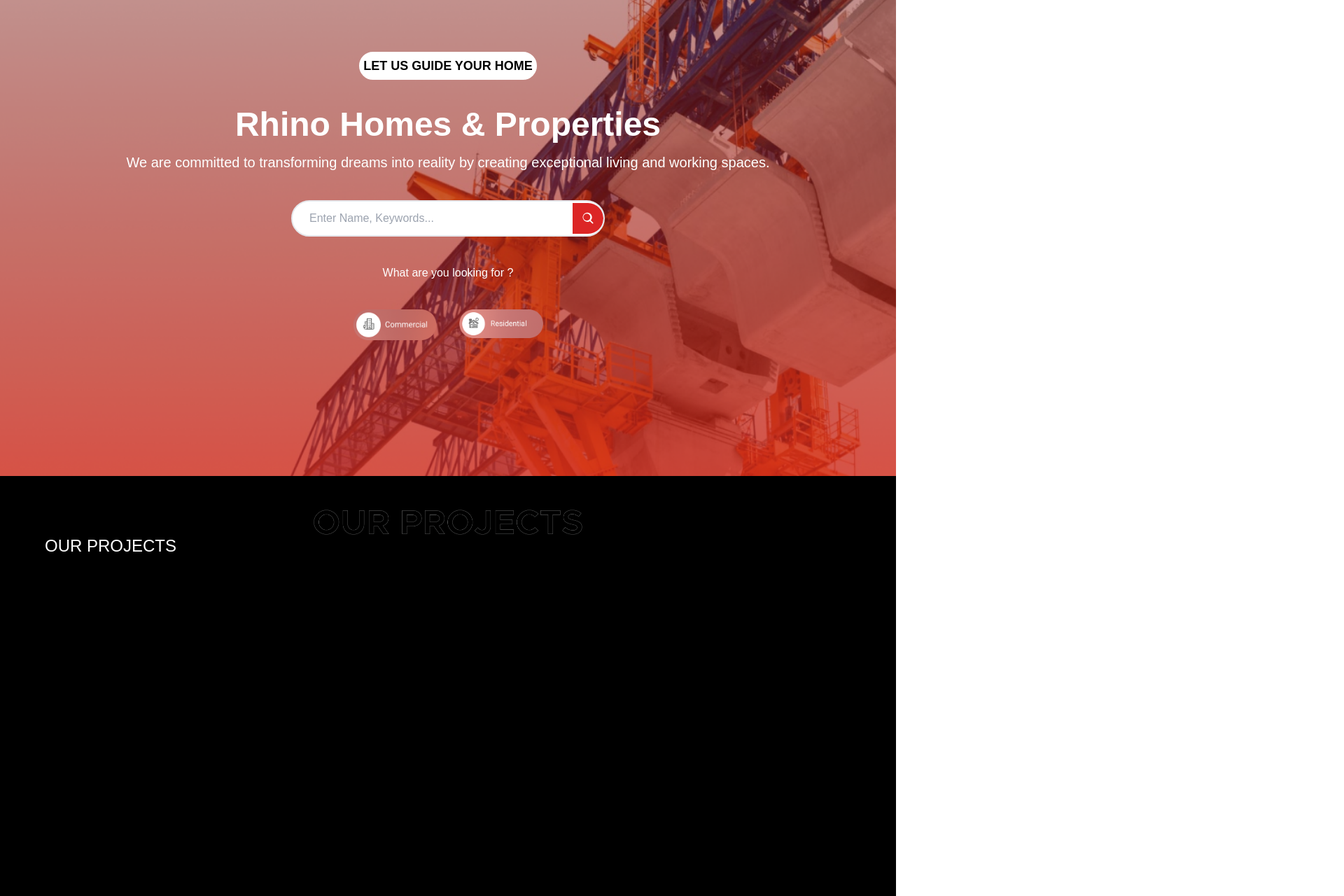
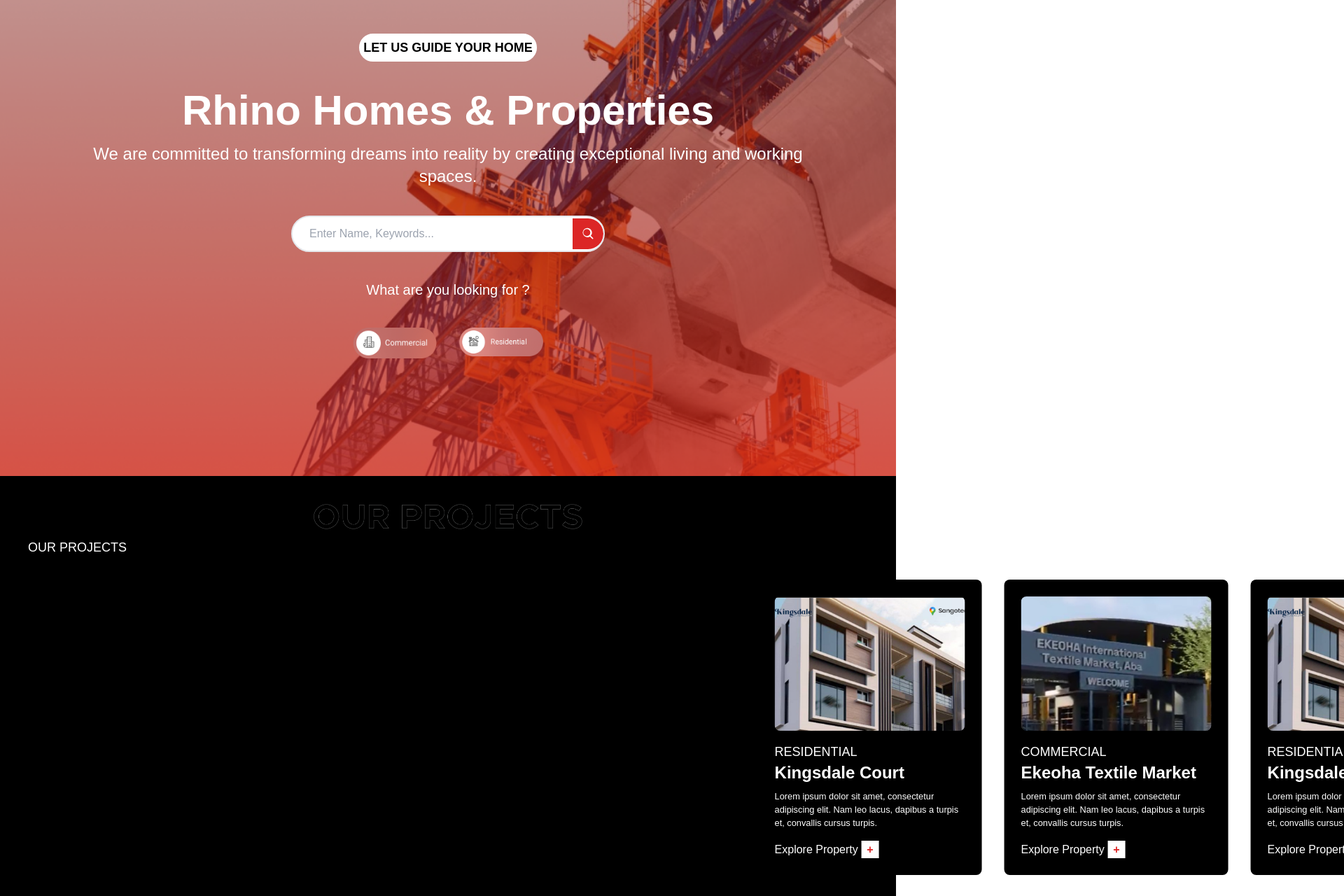
Before and after one commit to Ritephase1/rhp-website-fe, a Next.js app: page / in a window 1280 px wide. Shown: the part 120-1400 px from the top of the page at 70% size, 1920 px wide, since content can reach past the window. Built offline with nearby package versions, Linux system fonts and the light colour scheme.

Commit message:
Add responsiveness to the project component

```diff
--- a/src/components/Hero.js
+++ b/src/components/Hero.js
@@ -20,10 +20,10 @@ export default function Hero() {
       </div>
 
       {/* Hero Content */}
-      <h1 className="text-2xl md:text-5xl font-bold text-white mb-4">
+      <h1 className="text-2xl md:text-6xl lg:text-6xl font-bold text-white mb-4">
         Rhino Homes & Properties
       </h1>
-      <p className="text-sm w-[80%] md:text-xl text-white mx-auto mb-10">
+      <p className="text-sm w-[80%] md:text-2xl text-white mx-auto mb-10">
         We are committed to transforming dreams into reality by creating
         exceptional living and working spaces.
       </p>
@@ -53,7 +53,7 @@ export default function Hero() {
       </div>
 
       <div className="mt-10 text-white">
-        <p>What are you looking for ?</p>
+        <p className="md:text-xl">What are you looking for ?</p>
       </div>
 
       {/* Image Section */}
--- a/src/components/Project.js
+++ b/src/components/Project.js
@@ -2,17 +2,17 @@ import "../styles/home.css";
 
 export default function Projects() {
   return (
-    <section className="bg-black text-white py-12 px-16">
+    <section className="bg-black text-white py-10 px-10">
       <img
         src="/icons/OUR_PROJECTS.png"
         alt="OUR PROJECTS"
         className="w-96 mx-auto"
       />
-      <h2 className="text-2xl text-left mb-8">OUR PROJECTS</h2>
+      <h2 className="text-lg text-left pt-3 mb-3 md:mb-8">OUR PROJECTS</h2>
 
-      <div className="overflow-hidden relative">
+      <div className="overflow-hidden animate-slide relative">
         {/* Sliding container */}
-        <div className="flex animate-slide space-x-8 w-max">
+        <div className="flex space-x-8 w-max">
           {/* Duplicate cards for continuous sliding effect */}
           {Array(8)
             .fill(null)
```
